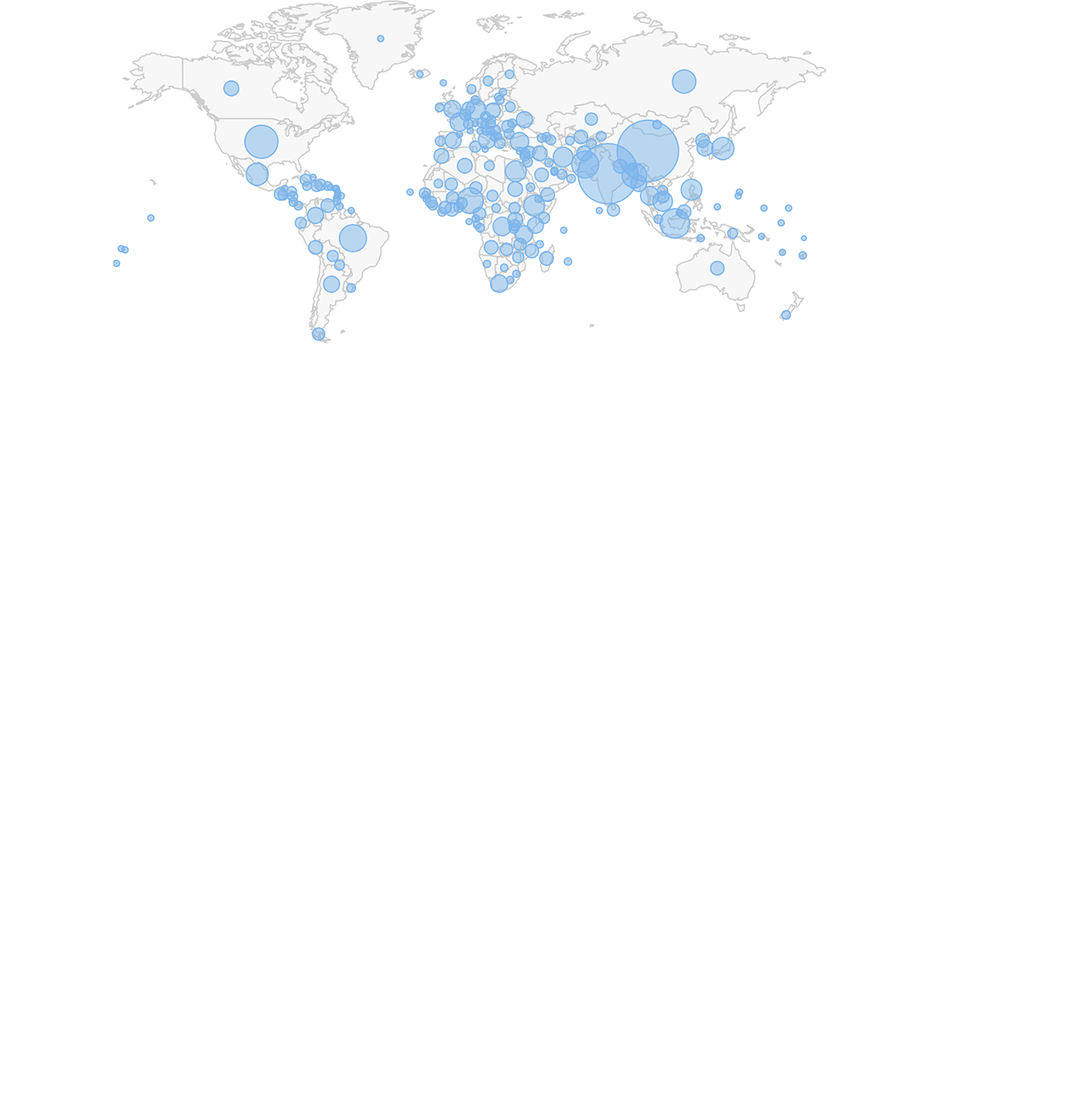
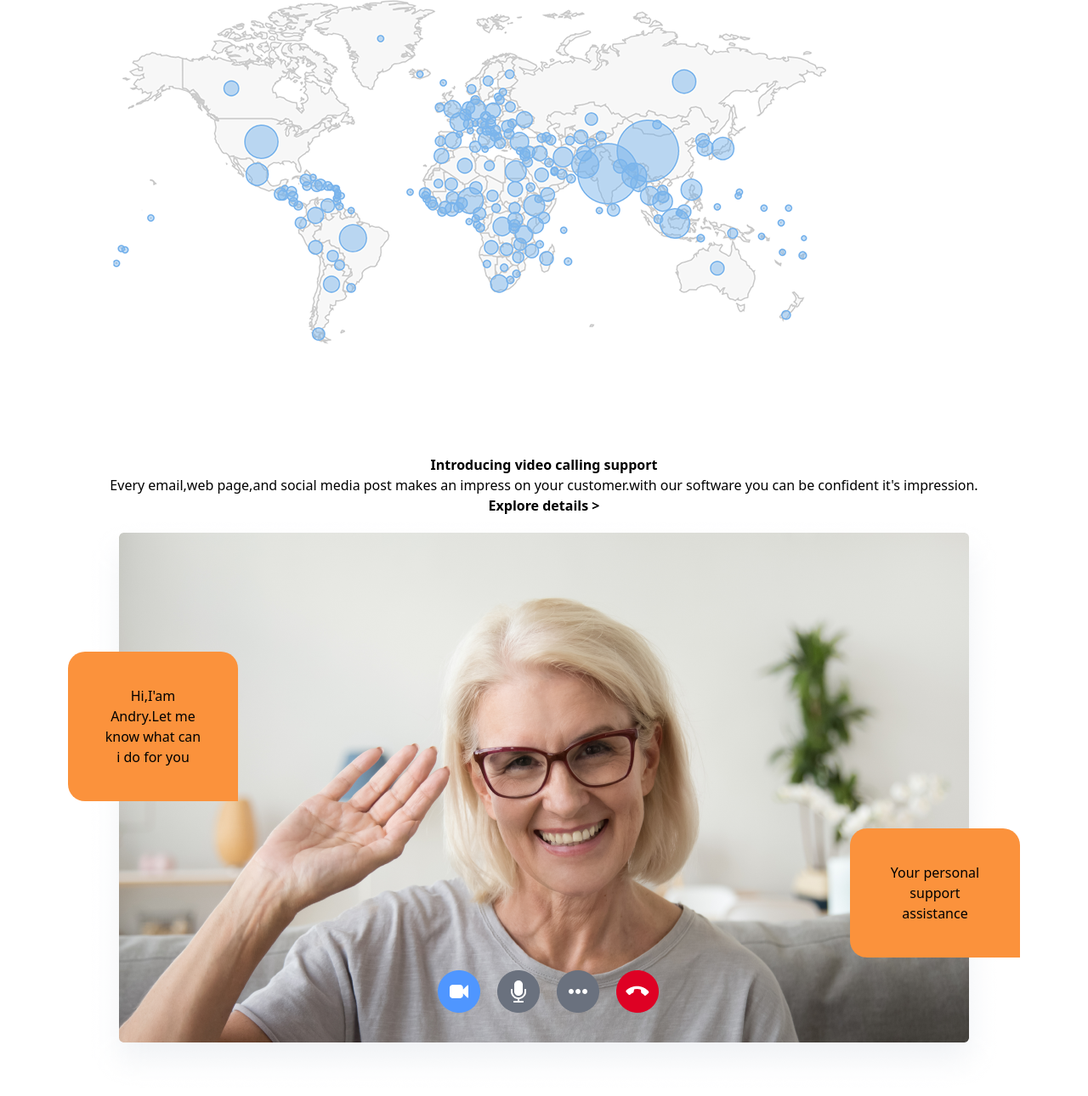
Before and after one commit to monoronjons86/tailwinds, a plain HTML site: page RealHero/index.html in a window 1280 px wide. Shown: the part 1646-2936 px from the top of the page at 85% size. Before the commit the page ends 2141 px from the top, so only its background shows below. Drawn offline with nearby package versions, Linux system fonts and the light colour scheme.

Commit message:
personal

```diff
--- a/RealHero/index.html
+++ b/RealHero/index.html
@@ -146,6 +146,26 @@
         </div>
       </section>
      <!-- states section end -->
+      <!-- calling section start -->
+       <section class="container mx-auto py-10 text-center">
+        <h1 class="font-bold">Introducing video calling support</h1>
+        <p>Every email,web page,and social media post makes an impress on your customer.with our software you can be confident it's impression. </p>
+        <button class="font-bold">
+            Explore details
+            <span>></span>
+        </button>
+        <div class="relative">
+            <img src="./image/meeting.png" alt="" class="mx-auto">
+            <div class="absolute top-40 left-20 w-[200px] bg-orange-400 p-10 rounded-tl-[20px] rounded-tr-[20px] rounded-bl-[20px]">
+                <p>Hi,I'am Andry.Let me know what can i do for you</p>
+            </div>
+            <Div class="absolute bottom-40 right-20 w-[200px] bg-orange-400 p-10 rounded-tl-[20px] rounded-tr-[20px] rounded-bl-[20px]">
+                <p>Your personal support assistance</p>
+            </Div>
+        </div>
+
+       </section>
+      <!-- calling section end -->
 
 </body>
 </html>
```
